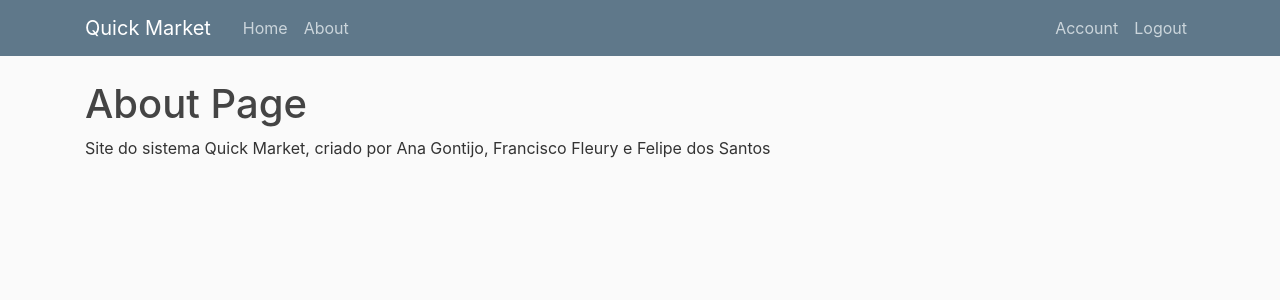
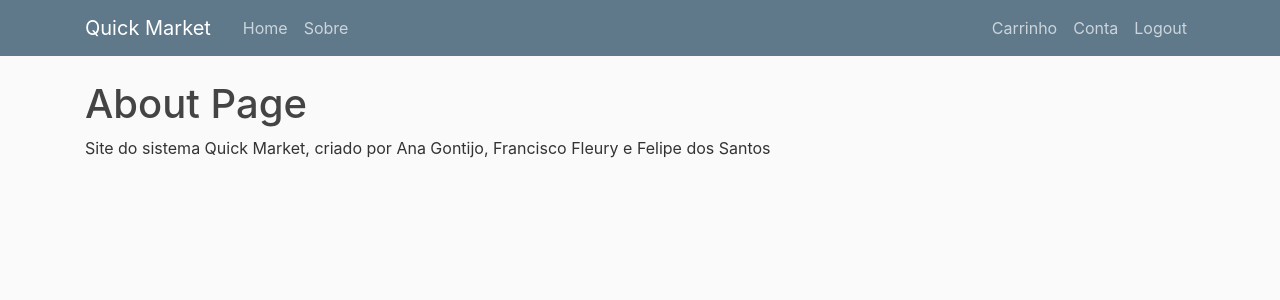
Before and after one commit to anagontijo/mercado_online, a Flask app: page /about in a window 1280 px wide. Shown: the top 300 px of the page. Run offline with Flask 2, Linux system fonts and the light colour scheme; a user stored in the database is signed in; some libraries are stand-ins or nearby versions.

Commit message:
Adicionando o link para a pagina do carrinho nas opções

```diff
--- a/flask_blog/flaskblog/templates/layout.html
+++ b/flask_blog/flaskblog/templates/layout.html
@@ -27,24 +27,25 @@
                     <div class="collapse navbar-collapse" id="navbarToggle">
                         <div class="navbar-nav mr-auto">
                             <a class="nav-item nav-link" href="{{ url_for('home') }}">Home</a>
-                            <a class="nav-item nav-link" href="{{ url_for('about') }}">About</a>
+                            <a class="nav-item nav-link" href="{{ url_for('about') }}">Sobre</a>
                         </div>
                         <!-- Navbar Right Side -->
                         <div class="navbar-nav">
                             {% if current_user.is_authenticated %}
                                 {% if is_adm %}
-                                <a class="nav-item nav-link" href="{{ url_for('add_new_product') }}">Add Product</a>
+                                <a class="nav-item nav-link" href="{{ url_for('add_new_product') }}">Adicionar Produtos</a>
                                 <!--<a class="nav-item nav-link" href="{{ url_for('new_post') }}">New Post</a>-->
-                                <a class="nav-item nav-link" href="{{ url_for('account') }}">Account</a>
+                                <a class="nav-item nav-link" href="{{ url_for('account') }}">Conta</a>
                                 <a class="nav-item nav-link" href="{{ url_for('logout') }}">Logout</a>
                                 {% else %}
                                 <!--<a class="nav-item nav-link" href="{{ url_for('new_post') }}">New Post</a>-->
-                                <a class="nav-item nav-link" href="{{ url_for('account') }}">Account</a>
+                                <a class="nav-item nav-link" href="{{ url_for('shopcart') }}">Carrinho</a>
+                                <a class="nav-item nav-link" href="{{ url_for('account') }}">Conta</a>
                                 <a class="nav-item nav-link" href="{{ url_for('logout') }}">Logout</a>
                                 {% endif %}
                             {% else %}
                                 <a class="nav-item nav-link" href="{{ url_for('login') }}">Login</a>
-                                <a class="nav-item nav-link" href="{{ url_for('register') }}">Register</a>
+                                <a class="nav-item nav-link" href="{{ url_for('register') }}">Registrar</a>
                             {% endif %}
                         </div>
                     </div>
```
